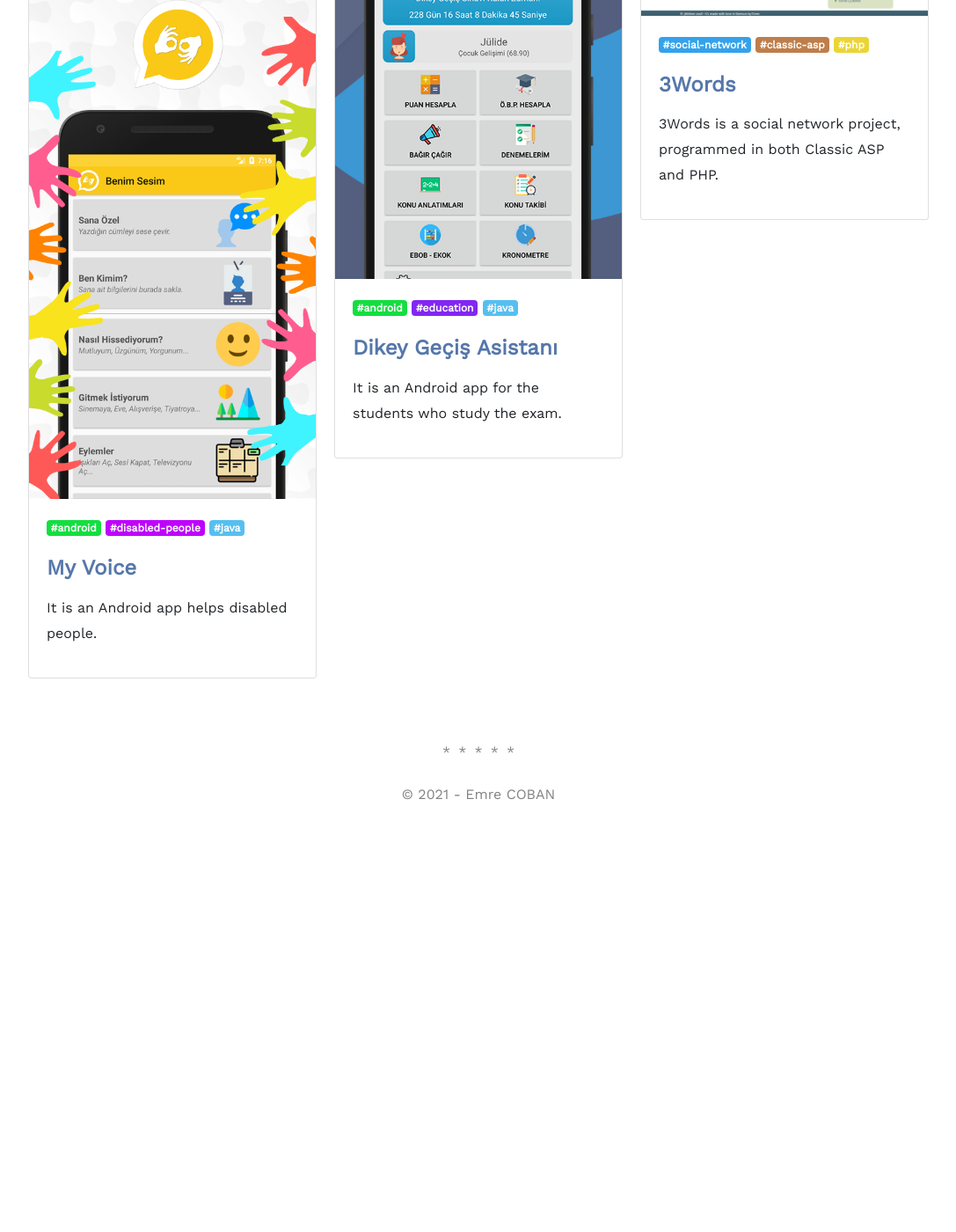
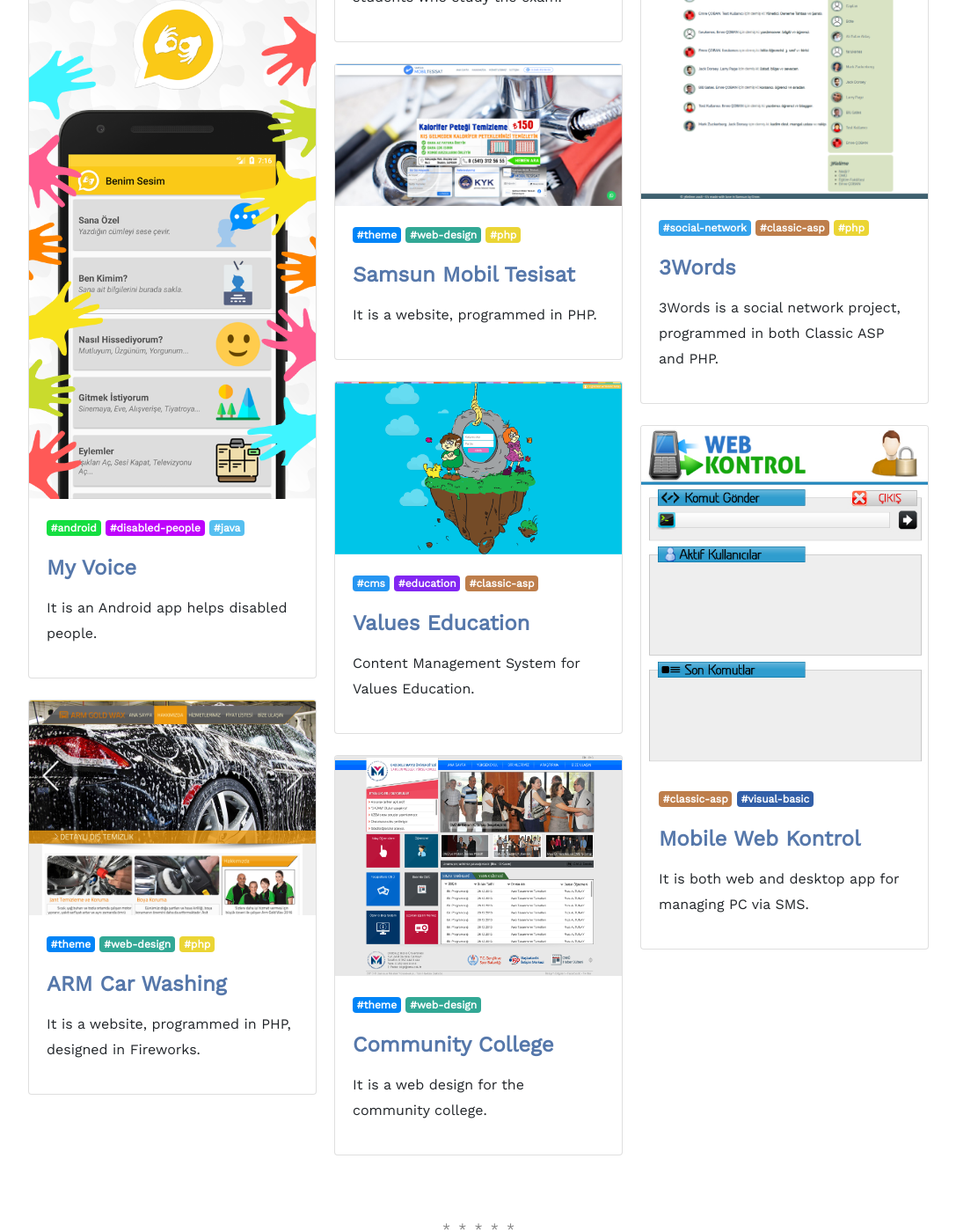
Before and after one commit to emrecoban/emrecoban.github.io, a Jekyll site: the page built from pages/projects.html, in a window 1280 px wide and 1400 px high, scrolled down 1077 px. Shown: the whole window at 88% size, without its empty margins (96-1183 px from the left). Built offline with Jekyll 4.4.1, drawn with Linux system fonts in a browser that asks for light colours; nearby versions of some CDN libraries; a style sheet for code colours, icons or effects is not loaded; before the commit the page ends 2052 px from its top, so only the background shows below that; some of the changed text lies outside the part shown.

Commit message:
update projects

```diff
--- a/_data/projects.yml
+++ b/_data/projects.yml
@@ -44,7 +44,7 @@
   description_more: > # Description shown only when the project card is expanded
     <p>The website is developed for the local car washing service. Firstly I designed a web design, and then converted the design in the format of PNG to HTML/CSS so as to code in PHP. Also it is not responsive unfortunately.</p>
 
-  tags: [theme, web-design] # A list of tags
+  tags: [theme, web-design, php] # A list of tags
 
 - name: Dikey Geçiş Asistanı # Project name, also used as heading
   id: dgs-asistan # Project id, must be unique amongst the projects
@@ -59,6 +59,18 @@
 
   tags: [android, education, java] # A list of tags
 
+- name: Samsun Mobil Tesisat  # Project name, also used as heading
+  id: smt # Project id, must be unique amongst the projects
+  img_src: /assets/img/projects/smt.png # Optional image
+  description_less: > # Description shown at all times
+    <p>It is a website, programmed in PHP.</p>
+  description_more: > # Description shown only when the project card is expanded
+    <p>I developed the website in PHP for the local technical company. It is not responsive, and there is no database. I did SEO works in this website.This website is showed in the first page in Google ("samsun tesisat").</p>
+
+    <a href="https://www.samsunmobiltesisat.com" target="_blank" class="btn btn-dark mb-1"><i class="fas fa-link"></i> &nbsp View Project</a>
+
+  tags: [theme, web-design, php] # A list of tags
+
 - name: Values Education # Project name, also used as heading
   id: values-education # Project id, must be unique amongst the projects
   img_src: /assets/img/projects/values-education.png # Optional image
@@ -70,6 +82,26 @@
     <a href="https://github.com/emrecoban/values-education" target="_blank" class="btn btn-dark mb-1"><i class="fas fa-code-branch"></i> &nbsp Repository</a>
 
   tags: [cms, education, classic-asp] # A list of tags
+
+- name: Community College  # Project name, also used as heading
+  id: myo # Project id, must be unique amongst the projects
+  img_src: /assets/img/projects/myo.jpg # Optional image
+  description_less: > # Description shown at all times
+    <p>It is a web design for the community college.</p>
+  description_more: > # Description shown only when the project card is expanded
+    <p>I designed a website design in Adobe Fireworks for my community college.</p>
+
+  tags: [theme, web-design] # A list of tags
+
+- name: Arpan Group  # Project name, also used as heading
+  id: arpan # Project id, must be unique amongst the projects
+  img_src: /assets/img/projects/arpan.png # Optional image
+  description_less: > # Description shown at all times
+    <p>It is a web design and logo.</p>
+  description_more: > # Description shown only when the project card is expanded
+    <p>I designed a website design and logo for the local company.</p>
+
+  tags: [theme, web-design] # A list of tags
 
 - name: 3Words # Project name, also used as heading
   id: three-words # Project id, must be unique amongst the projects
@@ -84,3 +116,13 @@
     <a href="https://github.com/emrecoban/3Words" target="_blank" class="btn btn-dark mb-1"><i class="fas fa-code-branch"></i> &nbsp Repository</a>
 
   tags: [social-network, classic-asp, php] # A list of tags
+
+- name: Mobile Web Kontrol  # Project name, also used as heading
+  id: mobil-kontrol # Project id, must be unique amongst the projects
+  img_src: /assets/img/projects/mobil-kontrol.jpg # Optional image
+  description_less: > # Description shown at all times
+    <p>It is both web and desktop app for managing PC via SMS.</p>
+  description_more: > # Description shown only when the project card is expanded
+    <p>Users can send SMS to their PC via Mobil Web Kontrol. The project was developed in both Classic ASP and Visual Basic. The screenshot is from web interface. In the screen, users also can send command on the internet. The program in the computer will take the commands, and show the result such as alert a message.</p>
+
+  tags: [classic-asp, visual-basic] # A list of tags
```
Also changed, not shown: pages/tags/visual-basic.html (added, +7 -0 lines), assets/img/projects/arpan.png (added), assets/img/projects/mobil-kontrol.jpg (added), assets/img/projects/myo.jpg (added), assets/img/projects/smt.png (added).
